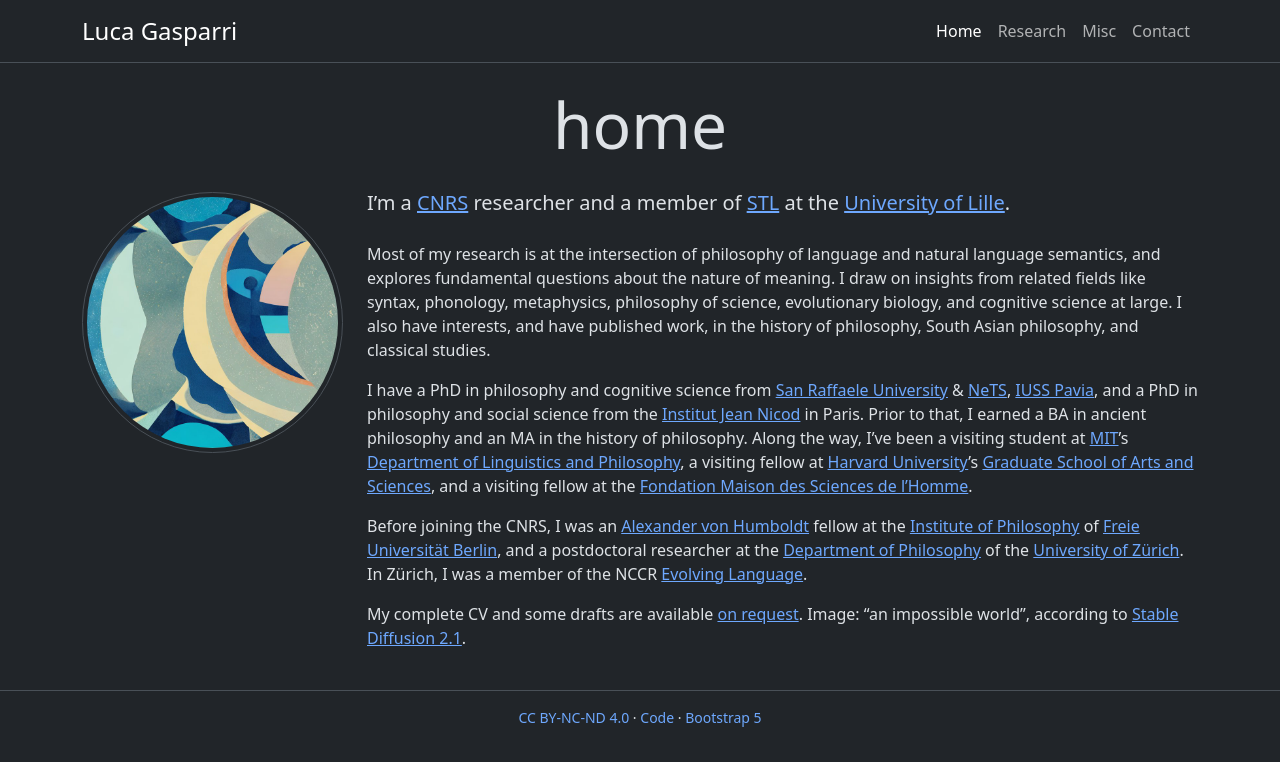
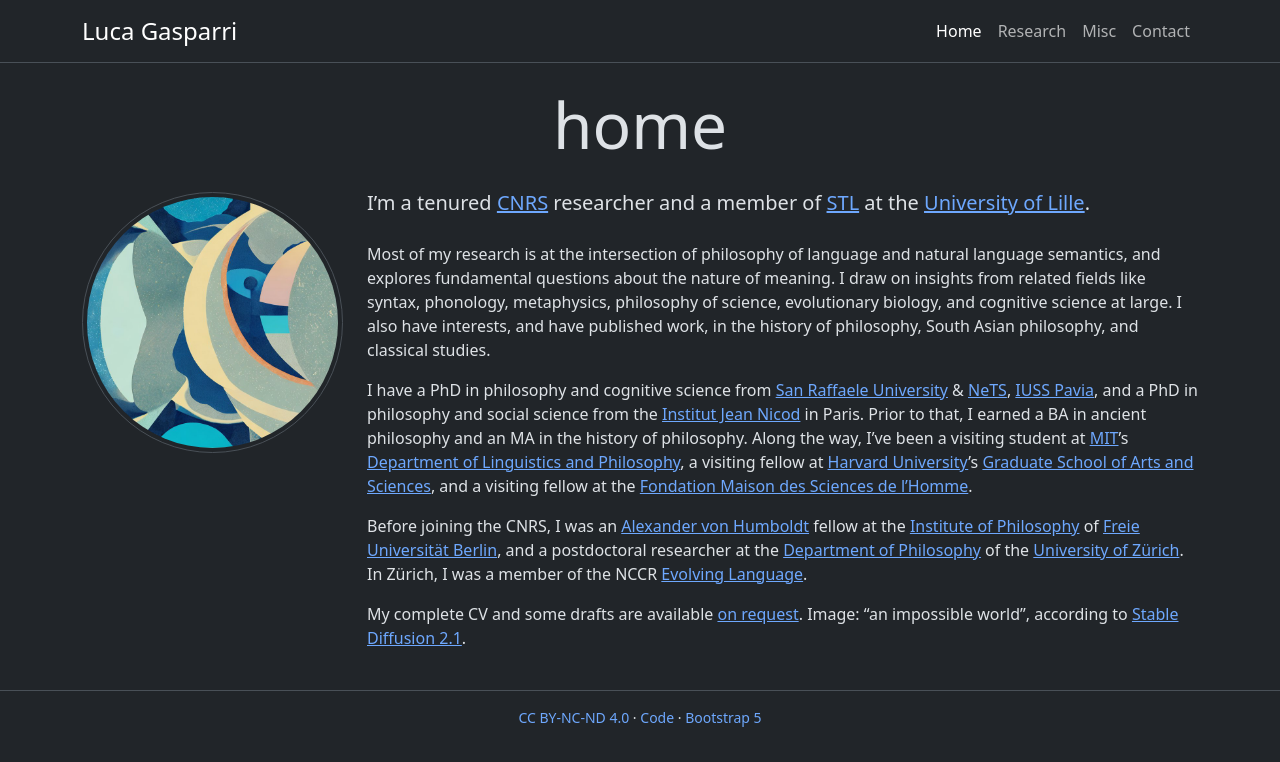
Before and after one commit to rouillel/rouillel.github.io, a plain HTML site: page index.html in a window 1280 px wide. Drawn offline with nearby package versions, Linux system fonts and the light colour scheme.

Commit message:
Update index.html

```diff
--- a/index.html
+++ b/index.html
@@ -64,7 +64,7 @@
 			</div>
 			<div class="col-xl-9 col-lg-8 col-md-12 col-12">
 				<p class="lead pb-2">
-					I&rsquo;m a <a href="https://www.cnrs.fr/" target="_blank" rel="noopener">CNRS</a> researcher and a member of <a href="https://stl.univ-lille.fr/" target="_blank" rel="noopener">STL</a> at the <a href="https://www.univ-lille.fr/" target="_blank" rel="noopener">University of Lille</a>.
+					I&rsquo;m a tenured <a href="https://www.cnrs.fr/" target="_blank" rel="noopener">CNRS</a> researcher and a member of <a href="https://stl.univ-lille.fr/" target="_blank" rel="noopener">STL</a> at the <a href="https://www.univ-lille.fr/" target="_blank" rel="noopener">University of Lille</a>.
 				</p>
 				<p>
 					Most of my research is at the intersection of philosophy of language and natural language semantics, and explores fundamental questions about the nature of meaning.
```
